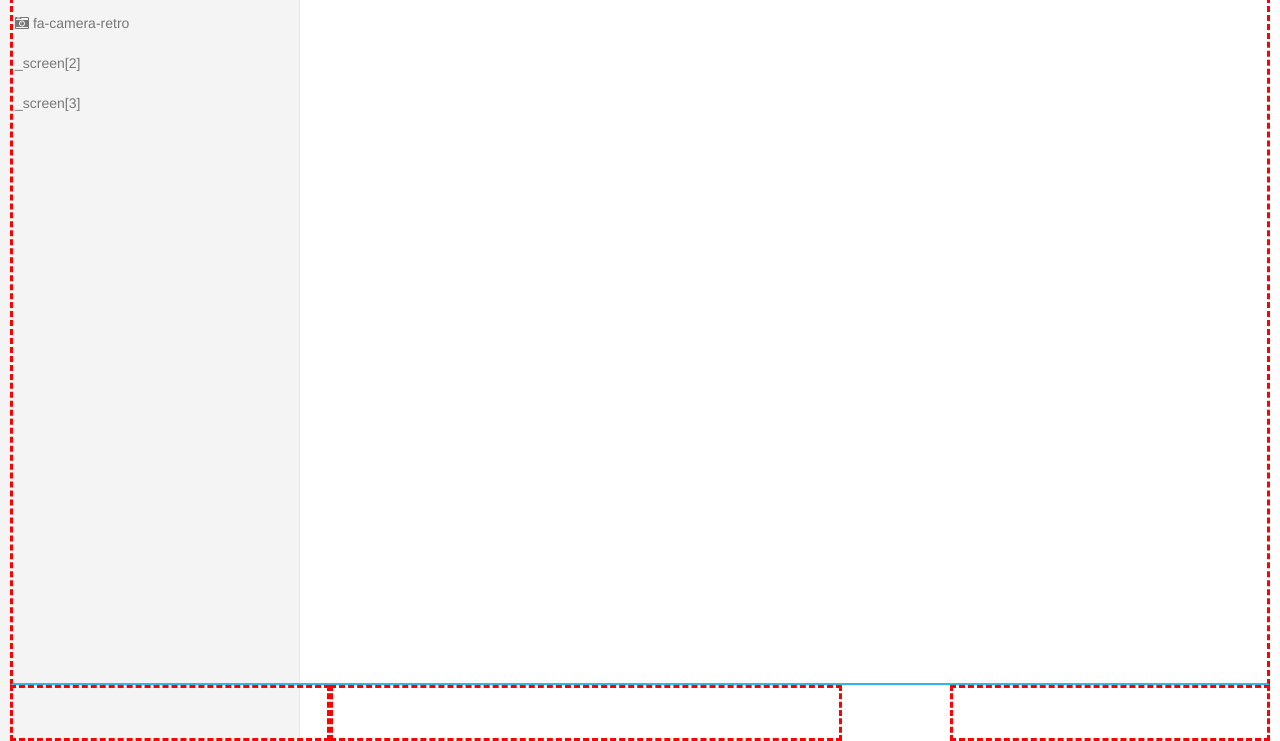
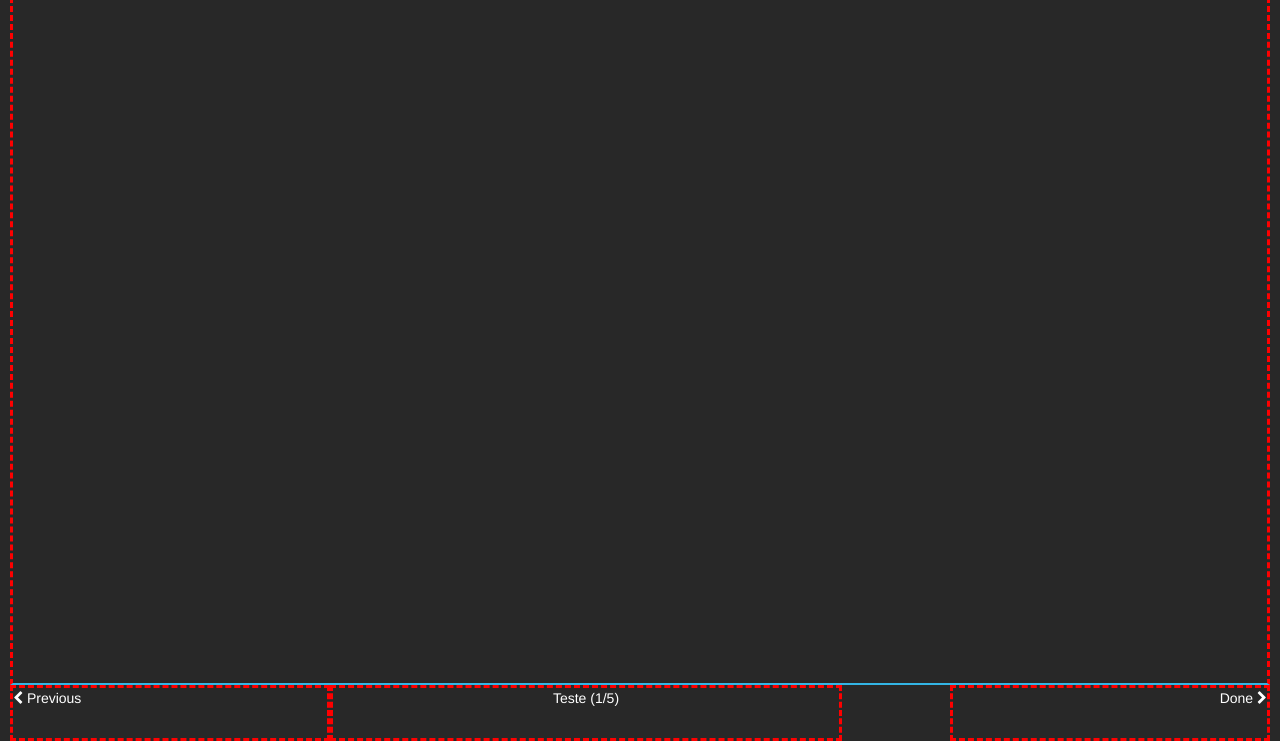
Before and after one commit to BRenato/DIA, a plain HTML site: page index.html in a window 1280 px wide. Shown: the part 59-800 px from the top of the page. Drawn offline with Linux system fonts and the light colour scheme.

Commit message:
a lot of changes

```diff
--- a/css/improveCity.css
+++ b/css/improveCity.css
@@ -26,6 +26,12 @@
     height: 100%;
 }
 #btn_center p{
+    display: inline;
+}
+#btn_left p{
+    display: inline;
+}
+#btn_right p{
     display: inline;
 }
 
--- a/index.html
+++ b/index.html
@@ -71,16 +71,14 @@
 
       <div id="bottom" class="buttons">
         <div id="btn_left" class="screen-canvas">
-          <img id="imageButtonBack"></img>
-          <a href="" class="improve-text" id="btnLeft"></a>
+          <i id="btnBack-img"></i><p id="btnBack-txt"></p>
         </div>
         <div id="btn_center" class="screen-canvas">
           <p id="btnCenterLabel"></p>
           <p id="btnCenterSteps"></p>
         </div>
         <div id="btn_right" class="screen-canvas">
-          <a href="#" id="btnSubmit"></a>
-          <img id="imageButtonSubmit"></img>
+          <p id="btnSubmit-txt"></p><i id="btnSubmit-img"></i>
         </div>
       </div>
     </div>
@@ -111,14 +109,17 @@
       //to define new next step = WizardComponent.nextStepNumber();
 
 
-    var btn = new ComponentScreen();
-    btn.visibility = Global.var_yes;
-    btn.description = "Teste";
-    btn.html_text_component_id = AllComponents.btn_submit_text_html_component_id;
-    btn.html_image_component_id = AllComponents.btn_submit_image_html_component_id;
-    btn.image_url = AllComponents.btn_submit_light_image;
-tt(btn);
-tt(Object.isSealed(ComponentScreen));
+    var btnA = new BottomComponentScreen.ButtonSubmit();
+    btnA.image = Components.ButtonSubmit.image_chevron_right;
+    btnA.description = Components.ButtonSubmit.text_done;
+tt(btnA);
+
+    var btnB = new BottomComponentScreen.ButtonBack();
+    btnB.image = Components.ButtonBack.image_chevron_left;
+    btnB.description = Components.ButtonBack.text_prev;
+tt(btnB);
+
+setComponentsVisibility(btnA,btnB);
 
 
 
--- a/js/framework/controller.js
+++ b/js/framework/controller.js
@@ -11,6 +11,7 @@ var Global = {
 	var_light_color_code	: 'white',
 	getColorCodeTheme		: function(){
 		var theme = this.var_current_theme;
+tt(':: THEME :: - ' + theme)
 		switch(theme){
 			case this.var_theme_dark:
 				return this.var_light_color_code;
@@ -21,17 +22,55 @@ var Global = {
 		}
 	}
 /* ==== ENDS HERE ! ==== */
-}
+};
 Object.seal(Global);
+
+/*DEFAULT THEME = DARK*/
+/********************************
+* POSSIBLE THEMES (24/01/2015): *
+*	-dark                       *
+*	-light                      *
+********************************/
+
+Global.var_current_theme = Global.var_theme_dark;
+tt('LOG - Theme: ' + Global.var_current_theme);
+
+/* =================== COMPONENTS CONSTRUCTION =================== */
+//The wizard components as an individual declaration, don't use this method. Use Wizard Components to set a new Wizard inicialization
+var Components = {
+
+	ButtonSubmit : {
+		//BUTTON SUBMIT PROPERTIES
+		html_img_component 		: "btnSubmit-img",
+		html_txt_component 		: "btnSubmit-txt",
+		image_chevron_right		: "fa fa-chevron-right",/*possibilidade de adicionar outras imagens com propriedade da imagem com outro nome*/
+		text_submit				: "Submit ",
+		text_done				: "Done "
+	},
+
+	ButtonBack : {
+		//BUTTON BACK PROPERTIES
+		html_img_component 	: "btnBack-img",
+		html_txt_component 	: "btnBack-txt",
+		image_chevron_left	: "fa fa-chevron-left",/*possibilidade de adicionar outras imagens com propriedade da imagem com outro nome*/
+		text_prev			: " Previous",
+		text_back			: " Back"
+	}
+};
+Object.freeze(Components);//tt(Object.isFrozen(Components));
+
+
+
+
 /* ======= FOR TRACES ======= */
 function tt(_print){
 	console.log(_print);
-}
+};
 
 var Menu = {
-	this.title = "Menu";
-	this.deepNavs = [];
-}
+	title		: "Menu",
+	deepNavs 	: []
+};
 
 function deepNav(faIcon, lable, target, subDeepNavs){
 	this.faIcon = faIcon;
@@ -39,3 +78,40 @@ function deepNav(faIcon, lable, target, subDeepNavs){
 	this.target = target;
 	this.subDeepNavs = subDeepNavs;
 }
+
+/* ===============================  WIZARD COMPONENT ================================= */
+
+/*TO START A WIZARD, FIRST CREATE AN OBJECT WizardComponent WITH ALL PROPERTIES*/
+var WizardComponent = {
+
+	html_label_component_id : "btnCenterLabel",
+	html_steps_component_id : "btnCenterSteps",
+	component_color_code	: Global.getColorCodeTheme(), //Global.var_dark_color_code || Global.var_light_color_code
+	wizard_label			: undefined,
+	maximum_steps_number 	: 0,
+	inicial_step			: 0,
+	current_step_number		: 0,
+	nextStepNumber 			: function(){
+tt(":: NextWizardStep ::");
+		if (WizardComponent.current_step_number != WizardComponent.maximum_steps_number){
+			WizardComponent.current_step_number += 1;
+tt(":: CurrentStepNumber = " + WizardComponent.current_step_number + " ::");
+			starWizard();
+		}else{
+tt(":: No more steps possible to define ! ::");
+			return null;
+		};
+	}
+};
+Object.seal(WizardComponent);//tt(Object.isFrozen(WizardComponent));
+
+/*SECOND, SET startWizard() AND SEND IN ARGUMENT THE PREVIOUSLY CREATED OBJECT*/
+function starWizard(){//WizardComponent Object - Only set starWizard one time !
+
+	var wizardLabel = document.getElementById(WizardComponent.html_label_component_id);
+	var wizardSteps = document.getElementById(WizardComponent.html_steps_component_id);
+
+	wizardLabel.innerHTML = WizardComponent.wizard_label;
+	wizardSteps.innerHTML = ' (' + WizardComponent.current_step_number + '/' + WizardComponent.maximum_steps_number + ') ';
+};
+/* ========================== WIZARD COMPONENT ENDS HERE ============================= */
--- a/js/framework/frameworkImprove.js
+++ b/js/framework/frameworkImprove.js
@@ -4,49 +4,82 @@
 
 
 
-/* =========== ENDS HERE ============= */
+/* ============ ENDS HERE ! ============ */
 
-/*DEFAULT THEME = DARK*/
-/********************************
-* POSSIBLE THEMES (24/01/2015): *
-*	-dark                       *
-*	-light                      *
-********************************/
+/*SET DEFAULT THEME = DARK*/
+Global.var_current_theme = Global.var_theme_dark;
 
-Global.var_current_theme = Global.var_theme_dark;
-tt('LOG - Theme: ' + Global.var_current_theme);
 setThemeColor(Global.var_current_theme);
 tt('getColorCodeTheme: ' + Global.getColorCodeTheme());
+
+
+
+
+/*THE VALUES OF COMPONENTSCREEN IS POPULATED WITH ALLCOMPONENTS PROPERTIES VALUES*/
+var BottomComponentScreen = {
+
+	ButtonSubmit : function() {
+		this.image 					= null;
+		this.description			= null; 	/*i.e.: Components.btn_submit_text*/
+	},
+
+	ButtonBack : function() {
+		this.image 					= null;
+		this.description			= null;		/*i.e.: Components.btn_submit_text*/
+	}
+};
+Object.seal(BottomComponentScreen);
+/* =================== COMPONENTS CONSTRUCTION ENDS HERE =================== */
+
 
 /* =================== THIS IS FOR MENU SCREEN THEME CONTROL =================== */
 function setThemeColor(_colorTheme){
 
-	var btnSubmit = document.getElementById('imageButtonSubmit');
-	var btnBack = document.getElementById('imageButtonBack');
-		btnSubmit.setAttribute('style', 'display: none');
-		btnBack.setAttribute('style', 'display: none');
-
+/*THIS FUNCTION IS STATIC TO THIS PRESENT COLORS. IN THE FUTURE MAKE DYNAMISM IN THIS STEP*/
 	var iconBar = document.getElementById('icon-bar');
 	var backColor = document.getElementById('background');
+
+	SetBottomComponentsColor();
 
 	switch (_colorTheme) {
 		case Global.var_theme_dark:
 			backColor.setAttribute('style', 'background-color: ' + Global.var_dark_color_code +' !important');
 			iconBar.setAttribute('style','background-color: ' + Global.var_light_color_code);
-
 			setMenuAndLabelsColor(_colorTheme);/*menu and their own labels*/
 			setIconBarsColors(Global.var_light_color_code);/*button horizontal bars*/
 		break;
 		case Global.var_theme_light:
 			backColor.setAttribute('style', 'background-color: ' + Global.var_light_color_code + ' !important');
 			iconBar.setAttribute('style','background-color: ' + Global.var_dark_color_code);
-
 			setMenuAndLabelsColor(_colorTheme);/*menu and their own labels*/
 			setIconBarsColors(Global.var_dark_color_code);/*button horizontal bars*/
 		break;
 	}
 
-}
+};
+
+function SetBottomComponentsColor(){
+
+	//wizard
+	var theme = Global.getColorCodeTheme();
+
+	var wizardLabel = document.getElementById(WizardComponent.html_label_component_id);
+	var wizardSteps = document.getElementById(WizardComponent.html_steps_component_id);
+	wizardLabel.setAttribute('style', 'color: ' + theme + '!important');
+	wizardSteps.setAttribute('style', 'color: ' + theme + '!important');
+
+	//btn back
+	var component_txt = document.getElementById(Components.ButtonBack.html_txt_component);
+	var component_img = document.getElementById(Components.ButtonBack.html_img_component);
+	component_txt.setAttribute('style', 'color: ' + theme + '!important');
+	component_img.setAttribute('style', 'color: ' + theme + '!important');
+
+	//btn submit
+	component_txt = document.getElementById(Components.ButtonSubmit.html_txt_component);
+	component_img = document.getElementById(Components.ButtonSubmit.html_img_component);
+	component_txt.setAttribute('style', 'color: ' + theme + '!important');
+	component_img.setAttribute('style', 'color: ' + theme + '!important');
+};
 
 function setMenuAndLabelsColor(_colorTheme){
 	var menuItems_arr = document.getElementsByClassName('menu-items');
@@ -86,43 +119,6 @@ function setIconBarsColors(_colorTheme){
 /* ============================= ENDS HERE ============================= */
 
 
-
-
-
-
-/* =================== COMPONENTS CONSTRUCTION =================== */
-//The wizard components as an individual declaration, don't use this method. Use Wizard Components to set a new Wizard inicialization
-var AllComponents = {
-
-	//BUTTON SUBMIT
-	btn_submit_image_html_component_id	: "imageButtonSubmit",
-	btn_submit_tetx_html_component_id	: "btnSubmit",
-	btn_submit_light_image				: "./img/btn_submit_light.png",
-	btn_submit_dark_image				: "./img/btn_submit_dark.png",
-	btn_submit_text_submit				: "Submit",
-	btn_submit_text2_done				: "Done",
-
-	//BUTTON BACK
-	btn_back_image_html_component_id	: "imageButtonBack",
-	btn_back_tetx_html_component_id		: "btnLeft",
-	btn_back_light_image				: "./img/btn_back_light.png",
-	btn_back_dark_image					: "./img/btn_back_dark.png",
-	btn_back_text						: "Previous",
-
-};
-Object.freeze(AllComponents);//tt(Object.isFrozen(AllComponents));
-
-
-/*THE VALUES OF COMPONENTSCREEN IS POPULATED WITH ALLCOMPONENTS PROPERTIES VALUES*/
-var ComponentScreen = function(){
-	this.html_image_component_id = null, /*i.e.: AllComponents.btn_submit_image_html_component_id*/
-	this.html_text_component_id	= null,	/*i.e.: AllComponents.btn_submit_tetx_html_component_id*/
-	this.image_url				= null, /*i.e.: AllComponents.btn_submit_light_image*/
-	this.visibility				= null, /*Y/N : Global.var_yes || Global.var_no*/
-	this.description				= null 	/*i.e.: AllComponents.btn_submit_text*/
-};
-/* =================== COMPONENTS CONSTRUCTION ENDS HERE =================== */
-
 /* =================== COMPONENTS VISIBILITY =================== */
 
 /**
@@ -134,7 +130,7 @@ function setComponentsVisibility(){
 	var component_obj;
 
 	for (var i = 0; i < argLength_nrb; i++){
-		component_obj = arguments[i]; /*arguments is a ComponentScreen object*/
+		component_obj = arguments[i]; /*arguments is a BottomComponentScreen object*/
 		componentsVisibility(component_obj);
 	}
 };
@@ -142,67 +138,18 @@ function setComponentsVisibility(){
 /* == SET THE COMPONENTSCREEN OBJECT VISIBLE/INVISIBLE CONFORMING THEIR PROPERTIES SETTED IN COMPONENTS CONTRUCTION == */
 function componentsVisibility(_component_obj){
 
-	//visibility: hidden;
-	var visibility_str = "";
-	var INVISIBLE = "visibility: hidden !important;"
+	var component_img, component_txt;
 
-	if(_component_obj.visibility === Global.var_no)
-	{
-		visibility_str = INVISIBLE;
+	if(_component_obj instanceof BottomComponentScreen.ButtonSubmit){
+
+		component_txt = document.getElementById(Components.ButtonSubmit.html_txt_component);
+		document.getElementById(Components.ButtonSubmit.html_img_component).className += _component_obj.image;
+		component_txt.innerHTML = _component_obj.description;
+
+	}else if (_component_obj instanceof BottomComponentScreen.ButtonBack){
+
+		component_txt = document.getElementById(Components.ButtonBack.html_txt_component);
+		document.getElementById(Components.ButtonBack.html_img_component).className += _component_obj.image;
+		component_txt.innerHTML = _component_obj.description;
 	};
-
-	var htmlComponentImageId = document.getElementById(_component_obj.html_image_component_id);
-	var htmlComponentTextId = document.getElementById(_component_obj.html_text_component_id);
-
-	htmlComponentImageId.setAttribute('style', 'content : url("' + _component_obj.image_url + '") !important; ' + visibility_str);
-
-	/*THIS LOOKS LIKE NOT MAKE SENSE BUT THE PROGRAMMER CAN DEFINE TEXT TO A COMPONENTE AND SET IT A INVISIBLE (AT THE SAME TIME) BY ANY REASON*/
-	htmlComponentTextId.setAttribute('style', visibility_str);/*THE STYLE PROPERTIE VISIBILITY SET*/
-	htmlComponentTextId.innerHTML = _component_obj.description;
 };
-/*function componentsWithoutImageVisibility(_componente_obj){}*/
-
-
-
-
-/* ===============================  WIZARD COMPONENT ================================= */
-
-/*TO START A WIZARD, FIRST CREATE AN OBJECT WizardComponent WITH ALL PROPERTIES*/
-var WizardComponent = {
-
-	html_label_component_id : "btnCenterLabel",
-	html_steps_component_id : "btnCenterSteps",
-	component_color_code	: Global.getColorCodeTheme(), //Global.var_dark_color_code || Global.var_light_color_code
-	wizard_label			: undefined,
-	maximum_steps_number 	: 0,
-	inicial_step			: 0,
-	current_step_number		: 0,
-	nextStepNumber 			: function(){
-tt(":: NextWizardStep ::");
-		if (WizardComponent.current_step_number != WizardComponent.maximum_steps_number){
-			WizardComponent.current_step_number += 1;
-tt(":: CurrentStepNumber = " + WizardComponent.current_step_number + " ::");
-			starWizard();
-		}else{
-tt(":: No more steps possible to define ! ::");
-			return null;
-		};
-	}
-};
-Object.seal(WizardComponent);//tt(Object.isFrozen(WizardComponent));
-
-/*SECOND, SET startWizard() AND SEND IN ARGUMENT THE PREVIOUSLY CREATED OBJECT*/
-function starWizard(){//WizardComponent Object - Only set starWizard one time !
-
-	var currentTheme = Global.var_current_theme;
-
-	var wizardLabel = document.getElementById(WizardComponent.html_label_component_id);
-	var wizardSteps = document.getElementById(WizardComponent.html_steps_component_id);
-
-	wizardLabel.setAttribute('style', 'color: ' + WizardComponent.component_color_code + '!important');
-	wizardSteps.setAttribute('style', 'color: ' + WizardComponent.component_color_code+ '!important');
-
-	wizardLabel.innerHTML = WizardComponent.wizard_label;
-	wizardSteps.innerHTML = ' (' + WizardComponent.current_step_number + '/' + WizardComponent.maximum_steps_number + ') ';
-};
-/* ========================== WIZARD COMPONENT ENDS HERE ============================= */
```
